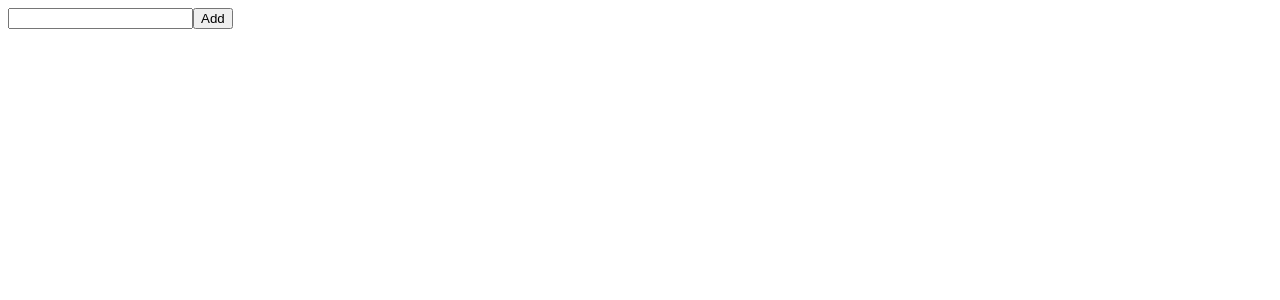
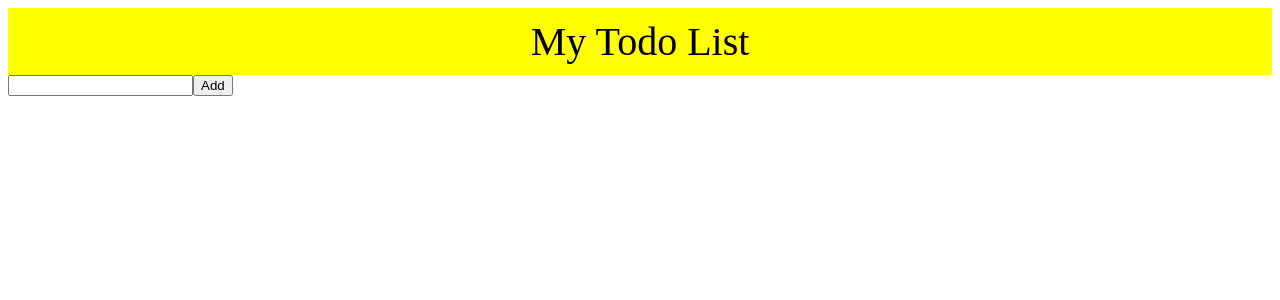
Before and after one commit to akimmk/to-do-list, a React (Vite) app in the folder todoapp/: page / in a window 1280 px wide. Shown: the top 300 px of the page. Built offline with nearby package versions, Linux system fonts and the light colour scheme.

Commit message:
Added style to the heading

```diff
--- /dev/null
+++ b/todoapp/src/App.css
@@ -0,0 +1,4 @@
+body{
+    margin: 0;
+    font-family: sans-serif;
+}
--- a/todoapp/src/App.jsx
+++ b/todoapp/src/App.jsx
@@ -1,9 +1,12 @@
 import { useState } from "react";
 import Todo from "./component/Todo";
+import Heading from "./component/Heading";
+import './App';
 
 function App() {
   return (
     <div className="App">
+      <Heading />
       <Todo />
     </div>
   );
--- /dev/null
+++ b/todoapp/src/component/Heading.jsx
@@ -0,0 +1,5 @@
+import styles from './heading.module.css';
+
+export default function Heading(){
+    return (<div className={styles.header}>My Todo List</div>);
+}
--- /dev/null
+++ b/todoapp/src/component/heading.module.css
@@ -0,0 +1,6 @@
+.header{
+    background-color: yellow;
+    font-size: 40px;
+    text-align: center;
+    padding: 10px;
+}
```
